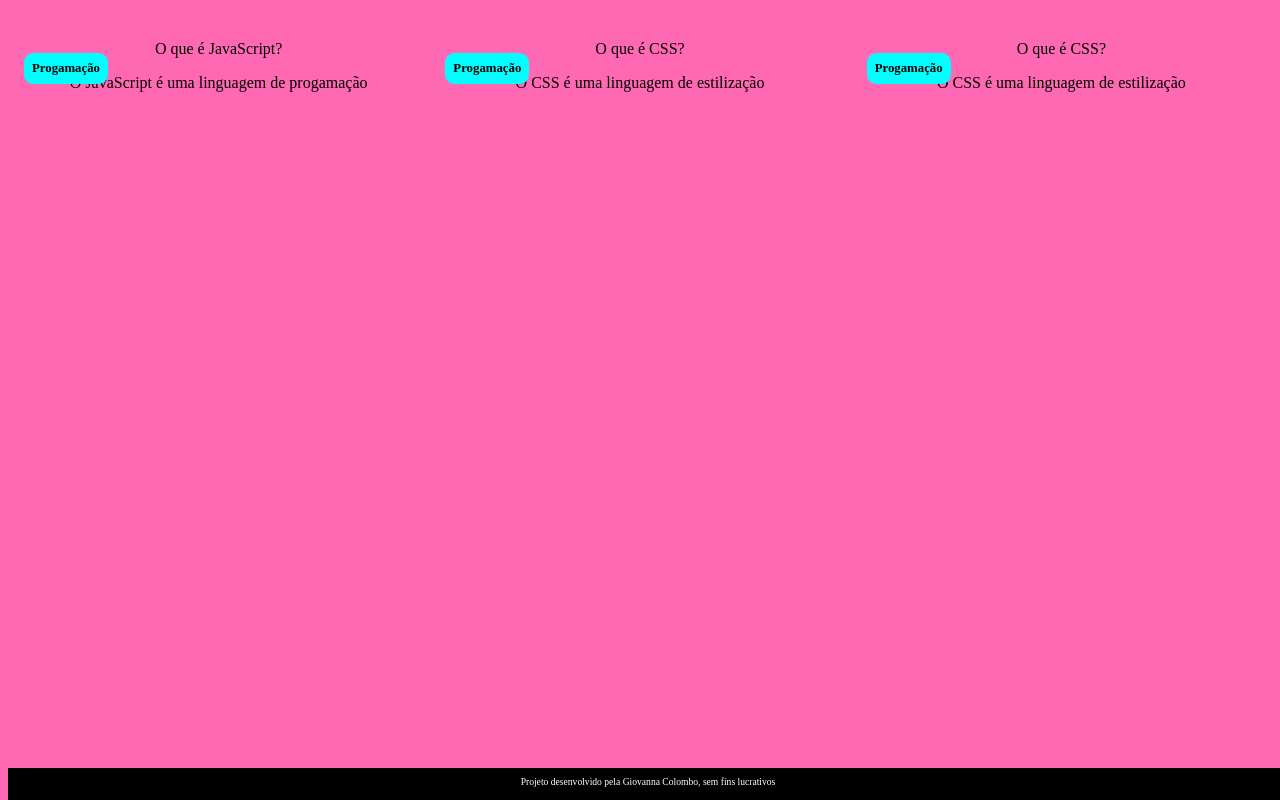
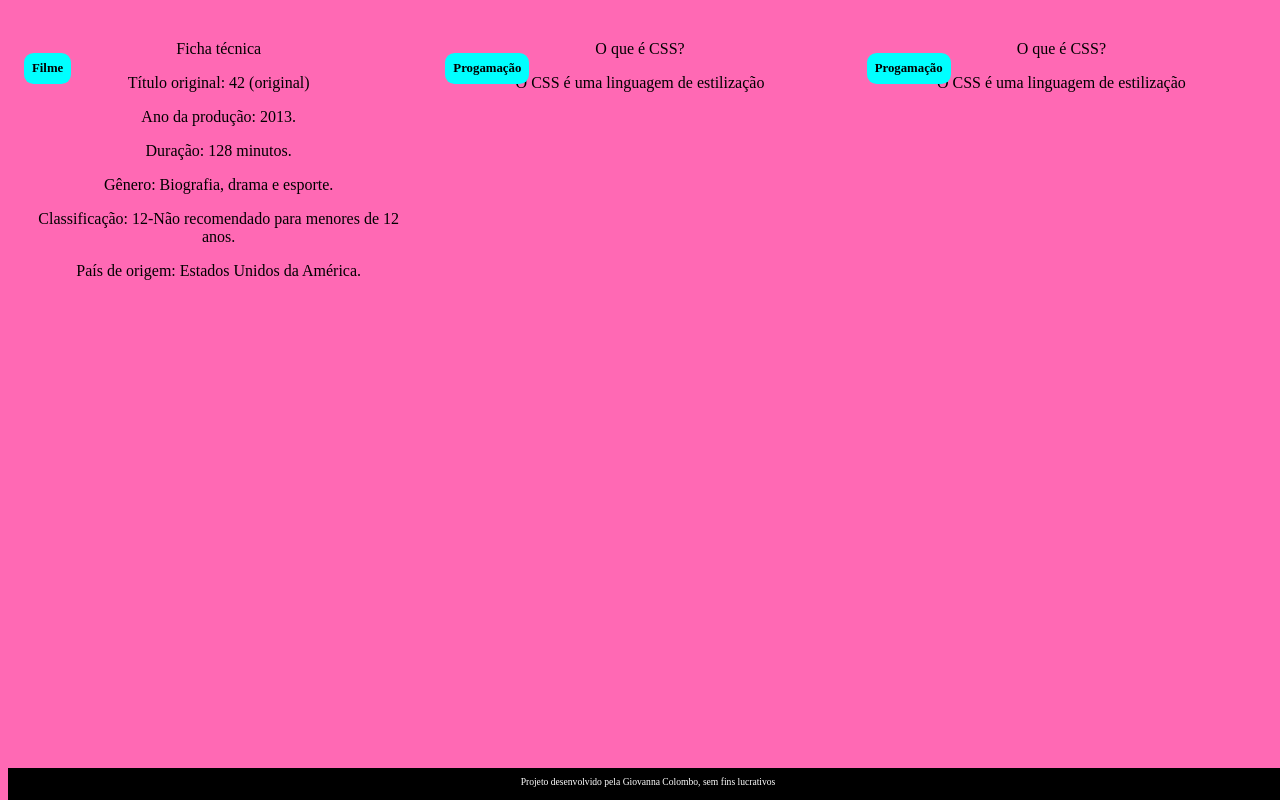
Before and after one commit to gigica4/P-gina-Web, a plain HTML site: page index.html in a window 1280 px wide. Drawn offline with Linux system fonts and the light colour scheme.

Commit message:
Update index.html

```diff
--- a/index.html
+++ b/index.html
@@ -11,12 +11,17 @@
          <section id="container">
             <article class="cartao">
                 <div class="cartao__conteudo">
-                    <h3>Progamação</h3>
+                    <h3>Filme</h3>
                     <div class="cartao__conteudo__pergunta">
-                        <p>O que é JavaScript?</p>
+                        <p>Ficha técnica</p>
                     </div>
                     <div class="cartao__conteudo__resposta">
-                        <p>O JavaScript é uma linguagem de progamação</p>
+                        <p>Título original: 42 (original)</p>
+                        <p>Ano da produção: 2013.</p>
+                        <p>Duração: 128 minutos.</p>
+                        <p>Gênero: Biografia, drama e esporte.</p>
+                        <p>Classificação: 12-Não recomendado para menores de 12 anos.</p>
+                        <p>País de origem: Estados Unidos da América.</p>
                     </div>
                 </div>
             </article>
```
